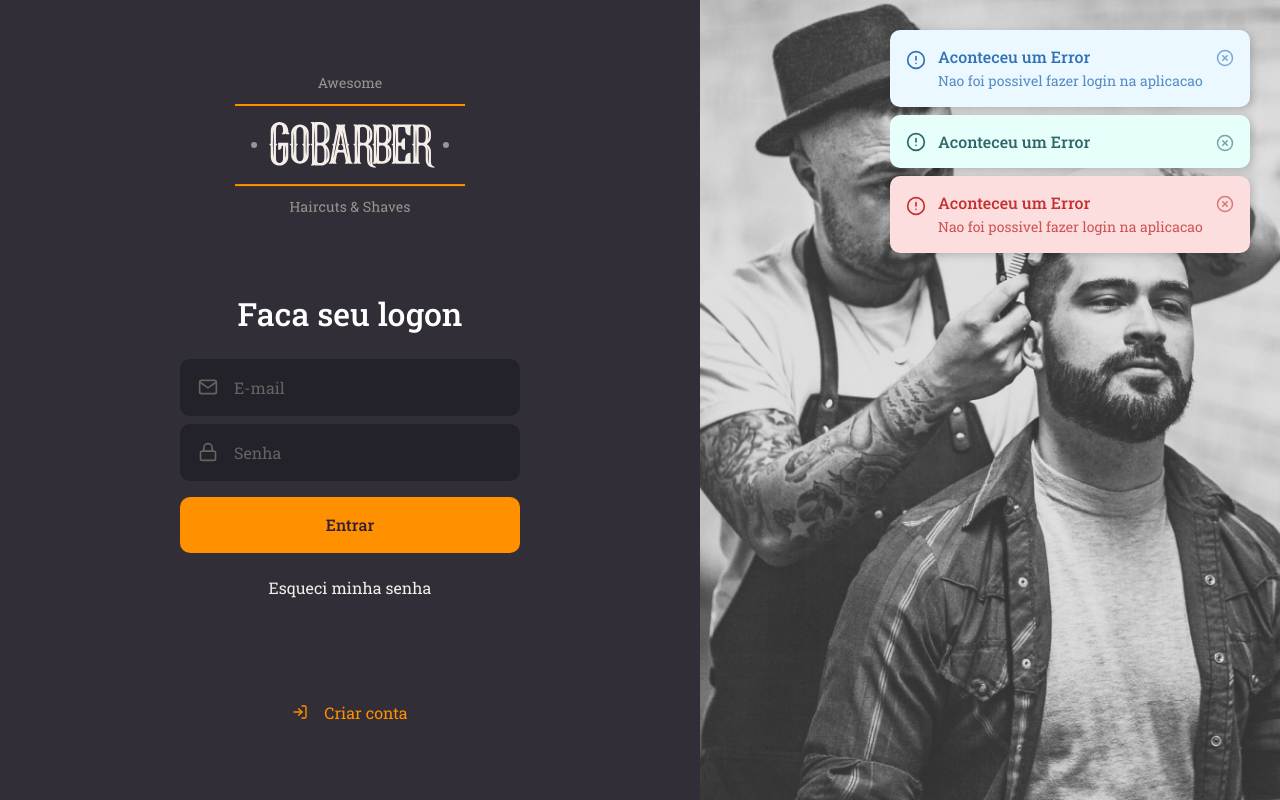
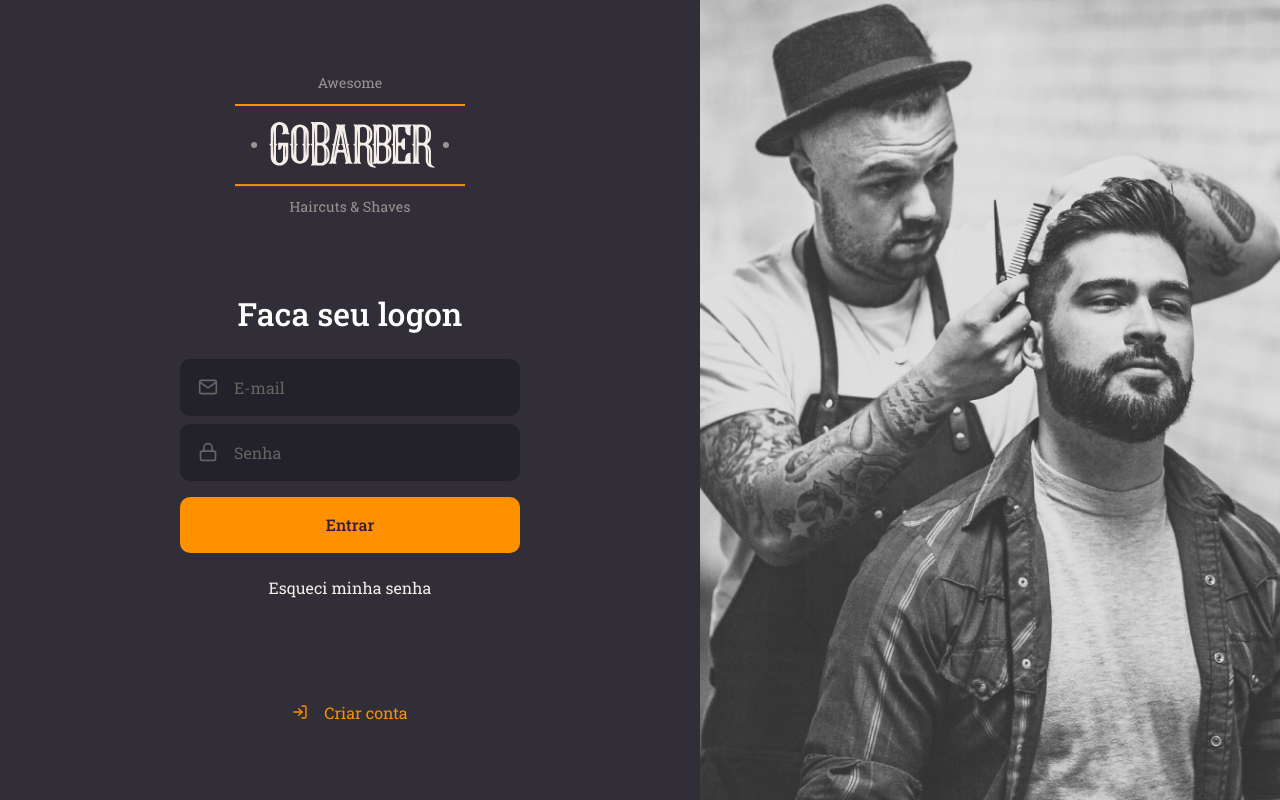
Before and after one commit to AdsonTanajura/GoBarber, a React (Create React App) app: page / in a window 1280 px wide. Built offline with nearby package versions, Linux system fonts and the light colour scheme.

Commit message:
adiciona a funcionalidade de adicionar e remover toasts

```diff
--- a/package.json
+++ b/package.json
@@ -11,6 +11,7 @@
     "@types/node": "^16.18.104",
     "@types/react": "^18.3.3",
     "@types/react-dom": "^18.3.0",
+    "@types/uuid": "^10.0.0",
     "axios": "^1.7.4",
     "formik": "^2.4.6",
     "polished": "^4.3.1",
@@ -20,6 +21,7 @@
     "react-scripts": "5.0.1",
     "styled-components": "^6.1.12",
     "typescript": "^4.9.5",
+    "uuid": "^10.0.0",
     "web-vitals": "^2.1.4",
     "yup": "^1.4.0"
   },
--- /dev/null
+++ b/src/components/ToastContainer/Toast/index.tsx
@@ -0,0 +1,48 @@
+import React, {useEffect} from "react";
+
+import { FiAlertCircle, FiXCircle, FiCheckCircle, FiInfo } from 'react-icons/fi';
+
+import { Container } from './styles';
+import { ToastMessage, useToast } from "../../../hooks/ToastContext";
+
+interface ToastProps {
+    message: ToastMessage;
+
+}
+
+const icons = {
+    info: <FiInfo size={24} />,
+    error: <FiAlertCircle size={24} />,
+    success: <FiCheckCircle size={24} />,
+}
+
+const Toast: React.FC<ToastProps> = ({message}) => {
+    const { removeToast } = useToast();
+
+    useEffect(() => {
+        const timer = setTimeout(() => {
+            removeToast(message.id);
+        }, 3000);
+
+        return () => {
+            clearTimeout(timer);
+        };
+    }, [message.id, removeToast]);
+
+    return(
+       <Container type={message.type} hasDescription={!!message.description}>
+            {icons[message.type || 'info']}
+
+            <div>
+                <strong>{message.title}</strong>
+                {message.description && <p>{message.description}</p>}
+            </div>
+
+            <button onClick={() => removeToast(message.id)} type="button">
+                <FiXCircle size={18}/>
+            </button>
+       </Container>
+    )
+}
+
+export default Toast;
--- /dev/null
+++ b/src/components/ToastContainer/Toast/styles.ts
@@ -0,0 +1,72 @@
+import styled, {css} from "styled-components";
+
+
+interface ContainerProps {
+    type?: 'success' | 'error' | 'info';
+    hasDescription: boolean;
+}
+
+const toastTypeVariations = {
+    info: css`
+        background: #ebf8ff;
+        color: #3172b7;
+    `,
+
+    success: css`
+        background: #e6fffa;
+        color: #2e656a;
+    `,
+    error: css`
+        background: #fddede;
+        color: #c53030;
+    `,
+}
+
+export const Container = styled.div<ContainerProps>`
+    width: 360px;
+
+    position: relative;
+    padding: 16px 30px 16px 16px;
+    border-radius: 10px;
+    box-shadow: 2px 2px 8px rgba(0, 0, 0, 0.2);
+
+    display: flex;
+
+    & + div {
+        margin-top: 8px;
+    }
+
+    ${props => toastTypeVariations[props.type || 'info']}
+
+    > svg {
+        margin: 4px 12px 0 0;
+    }
+    div {
+        flex: 1;
+        p {
+            margin-top: 4px;
+            font-size: 14px;
+            opacity: 0.8;
+            line-height: 20px;
+        }
+    }
+
+    button {
+        position: absolute;
+        right: 16px;
+        top: 19px;
+        opacity: 0.6;
+        border: 0;
+        background: transparent;
+        color: inherit;
+    }
+
+    ${props => !props.hasDescription && css`
+        align-items: center;
+
+        svg {
+            margin-top: 0;
+
+        }
+    `}
+`;
--- a/src/components/ToastContainer/index.tsx
+++ b/src/components/ToastContainer/index.tsx
@@ -1,50 +1,23 @@
 import React from "react";
 
-import { Container, Toast } from './styles';
-import { FiAlertCircle, FiXCircle } from 'react-icons/fi';
+import { Container } from './styles';
+import Toast from './Toast';
+import { ToastMessage } from "../../hooks/ToastContext";
 
-const ToastContainer:React.FC = () => {
+interface ToastContainerProps {
+    messages: ToastMessage[];
+
+}
+
+const ToastContainer:React.FC<ToastContainerProps> = ({messages}) => {
+
+
 
     return (
-
         <Container>
-            <Toast hasDescription>
-                <FiAlertCircle size={20}/>
-
-                <div>
-                    <strong>Aconteceu um Error</strong>
-                    <p>Nao foi possivel fazer login na aplicacao</p>
-                </div>
-
-                <button type="button">
-                    <FiXCircle size={18}/>
-                </button>
-            </Toast>
-
-            <Toast type="success" hasDescription={false}>
-                <FiAlertCircle size={20}/>
-
-                <div>
-                    <strong>Aconteceu um Error</strong>
-                </div>
-
-                <button type="button">
-                    <FiXCircle size={18}/>
-                </button>
-            </Toast>
-
-            <Toast type="error" hasDescription>
-                <FiAlertCircle size={20}/>
-
-                <div>
-                    <strong>Aconteceu um Error</strong>
-                    <p>Nao foi possivel fazer login na aplicacao</p>
-                </div>
-
-                <button type="button">
-                    <FiXCircle size={18}/>
-                </button>
-            </Toast>
+            {messages.map(message => (
+                <Toast key={message.id} message={message}/>
+            ))}
         </Container>
 
     )
--- a/src/components/ToastContainer/styles.ts
+++ b/src/components/ToastContainer/styles.ts
@@ -1,25 +1,4 @@
-import styled, {css} from "styled-components";
-
-interface ToastProps {
-    type?: 'success' | 'error' | 'info';
-    hasDescription: boolean;
-}
-
-const toastTypeVariations = {
-    info: css`
-        background: #ebf8ff;
-        color: #3172b7;
-    `,
-
-    success: css`
-        background: #e6fffa;
-        color: #2e656a;
-    `,
-    error: css`
-        background: #fddede;
-        color: #c53030;
-    `,
-}
+import styled from "styled-components";
 
 export const Container = styled.div`
     position: absolute;
@@ -28,52 +7,3 @@ export const Container = styled.div`
     padding: 30px;
     overflow: hidden;
 `;
-
-export const Toast = styled.div<ToastProps>`
-    width: 360px;
-
-    position: relative;
-    padding: 16px 30px 16px 16px;
-    border-radius: 10px;
-    box-shadow: 2px 2px 8px rgba(0, 0, 0, 0.2);
-
-    display: flex;
-
-    & + div {
-        margin-top: 8px;
-    }
-
-    ${props => toastTypeVariations[props.type || 'info']}
-
-    > svg {
-        margin: 4px 12px 0 0;
-    }
-    div {
-        flex: 1;
-        p {
-            margin-top: 4px;
-            font-size: 14px;
-            opacity: 0.8;
-            line-height: 20px;
-        }
-    }
-
-    button {
-        position: absolute;
-        right: 16px;
-        top: 19px;
-        opacity: 0.6;
-        border: 0;
-        background: transparent;
-        color: inherit;
-    }
-
-    ${props => !props.hasDescription && css`
-        align-items: center;
-
-        svg {
-            margin-top: 0;
-
-        }
-    `}
-`;
--- a/src/hooks/ToastContext.tsx
+++ b/src/hooks/ToastContext.tsx
@@ -1,4 +1,5 @@
-import React, { createContext, ReactNode, useContext, useCallback } from 'react';
+import React, { createContext, ReactNode, useContext, useCallback, useState } from 'react';
+import { v4 as uuid } from 'uuid';
 
 import ToastContainer from '../components/ToastContainer';
 
@@ -7,27 +8,47 @@ interface ToastProviderProps {
     children: ReactNode;
 };
 interface ToastContextDTO {
-    addToast(): void;
-    removeToast(): void;
+    addToast(message: Omit<ToastMessage, 'id'>): void;
+    removeToast(id: string): void;
+}
+
+export interface ToastMessage {
+    id: string;
+    type?: 'success' | 'error' | 'info';
+    title: string;
+    description?: string;
 }
 
 const ToastContext = createContext<ToastContextDTO>({} as ToastContextDTO)
 
 const ToastProvider: React.FC<ToastProviderProps> = ({ children }) => {
 
-    const addToast = useCallback(() => {
-        console.log('addToast')
+    const [messages, setMessages] = useState<ToastMessage[]>([])
+
+    const addToast = useCallback(({ title, description, type }: Omit<ToastMessage, 'id'>) => {
+
+        const id = uuid();
+
+        const toast = {
+            id,
+            title,
+            description,
+            type,
+        }
+
+
+        setMessages((oldMessages) => [...oldMessages, toast])
     }, [])
 
-    const removeToast = useCallback(() => {
-        console.log('removeToast')
+    const removeToast = useCallback((id: string) => {
+        setMessages(oldMessages => oldMessages.filter(message => message.id !== id))
     }, [])
 
 
     return (
         <ToastContext.Provider value={{addToast, removeToast}} >
             {children}
-            <ToastContainer />
+            <ToastContainer messages={messages} />
         </ToastContext.Provider>
     );
 };
--- a/src/pages/Signin/index.tsx
+++ b/src/pages/Signin/index.tsx
@@ -11,7 +11,6 @@ import Button from "../../components/Button";
 import Input from "../../components/Input";
 import { useAuth } from "../../hooks/AuthContext";
 import { useToast } from "../../hooks/ToastContext";
-// import getValidationError from "../../utils/getValidationError";
 
 
 interface SingInFormData {
@@ -47,12 +46,11 @@ const SingnIn: React.FC = () =>{
                 password: data.password,
             })
         } catch (err) {
-            // if (err instanceof Yup.ValidationError) {
-            //     err.inner.forEach((err) => {
-            //         console.log(`Erro no campo ${err.path}: ${err.message}`);
-            //     });
-            // }
-            addToast();
+            addToast({
+                type: 'error',
+                title: 'Error na autenticacao',
+                description: 'Ocorreu um erro ao fazer login, cheque as credenciais'
+            });
         }
     }, [schema, singIn, addToast]);
 
```
Also changed, not shown: 1 other file (tests, documents, lock files or other folders).
